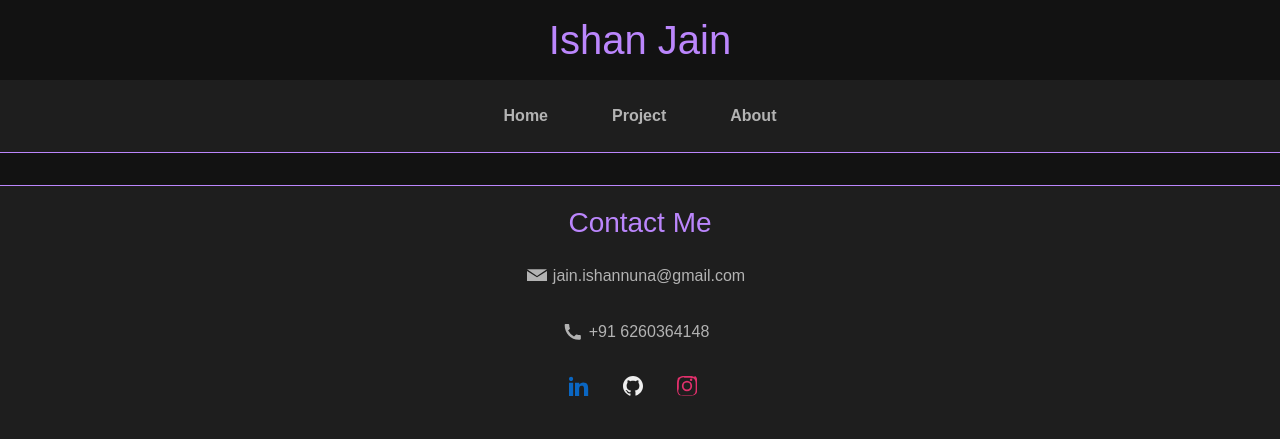
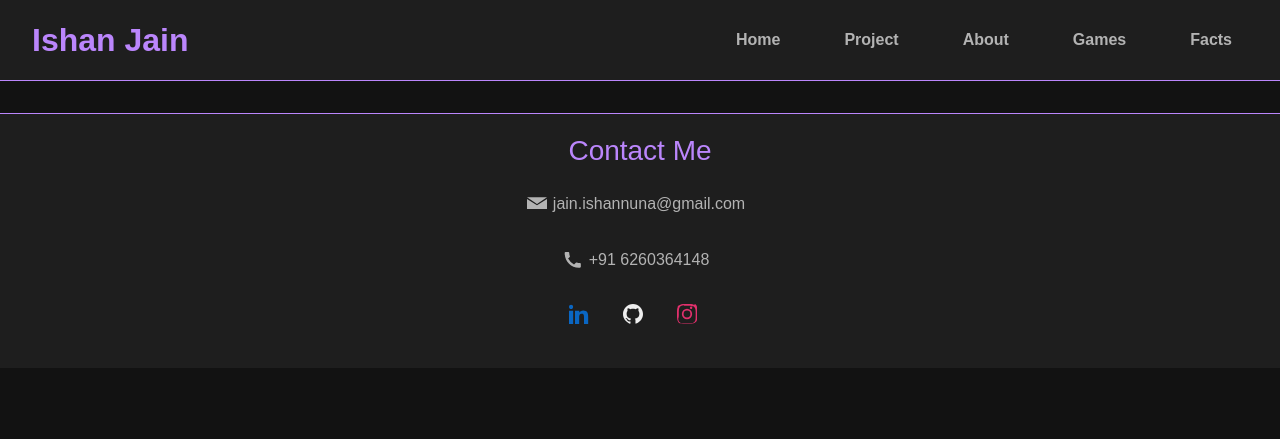
Before and after one commit to Ishannjain/Portfolio, a Django app: page / in a window 1280 px wide. Shown: the top 439 px of the page. Run offline with Django 5.2, Linux system fonts and the light colour scheme; some libraries are stand-ins or nearby versions.

Commit message:
some changes

```diff
--- a/me/admin.py
+++ b/me/admin.py
@@ -5,6 +5,8 @@ class SkillAdmin(admin.ModelAdmin):
     list_display = ('name', 'level')
 
 admin.site.register(Project)
+admin.site.register(Certificates)
+admin.site.register(Hobby)
 @admin.register(ProfessionalSkill)
 class ProfessionalSkillAdmin(admin.ModelAdmin):
     list_display = ('name', 'level')
--- a/me/templates/me/layout.html
+++ b/me/templates/me/layout.html
@@ -35,16 +35,27 @@ h1 {
   padding: 1rem;
   margin: 0;
 }
+.navbar-custom {
+  display: flex;
+  justify-content: space-between;
+  align-items: center;
+  background-color: var(--bg-secondary);
+  padding: 1rem 2rem;
+  border-bottom: 1px solid var(--accent-color);
+}
 
-.nav {
-  background-color: var(--bg-secondary);
-  padding: 1rem;
+.nav-title {
+  color: var(--accent-color);
+  font-size: 2rem;
+  font-weight: bold;
+}
+
+.nav-links {
+  display: flex;
+  list-style: none;
+  gap: 2rem;
   margin: 0;
-  list-style: none;
-  display: flex;
-  justify-content: center;
-  gap: 2rem;
-  border-bottom: 1px solid var(--accent-color);
+  padding: 0;
 }
 
 .nav-link {
@@ -56,8 +67,9 @@ h1 {
 
 .nav-link:hover {
   color: var(--accent-color);
-  text-decoration: none;
+  border-bottom: 1px solid var(--accent-color);
 }
+
 
 footer {
   background-color: var(--bg-secondary);
@@ -102,21 +114,20 @@ footer svg {
 .icon-link:hover {
   color: var(--accent-color);
 }
+
 </style>
 <body>
-    <h1>Ishan Jain</h1>
-    <ul class="nav">
-        <li class="nav-item">
-            <a class="nav-link" href="{% url 'index' %}">Home</a>
-        </li>
-        <li class="nav-item">
-            <a class="nav-link" href="{% url 'projects' %}">Project</a>
-        </li>
-        <li class="nav-item">
-            <a class="nav-link" href="{% url 'about' %}">About</a>
-        </li>
-    </ul>
 
+    <nav class="navbar-custom">
+  <div class="nav-title">Ishan Jain</div>
+  <ul class="nav-links">
+    <li class="nav-item"><a class="nav-link" href="{% url 'index' %}">Home</a></li>
+    <li class="nav-item"><a class="nav-link" href="{% url 'projects' %}">Project</a></li>
+    <li class="nav-item"><a class="nav-link" href="{% url 'about' %}">About</a></li>
+    <li class="nav-item"><a class="nav-link" href="{% url 'about' %}">Games</a></li>
+    <li class="nav-item"><a class="nav-link" href="{% url 'about' %}">Facts</a></li>
+  </ul>
+</nav>
     <!-- BODY BLOCK HERE -->
     <!-- <div class="container mt-4"> -->
         {% block body %}
```
Also changed, not shown: me/models.py (+10 -0 lines), me/templates/me/about.html (+10 -2 lines), db.sqlite3, me/migrations/0005_certificates_hobby.py (added), 1 other file.
